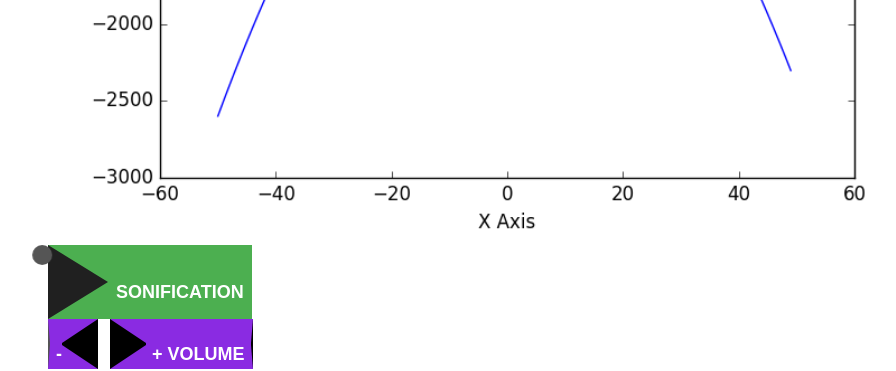
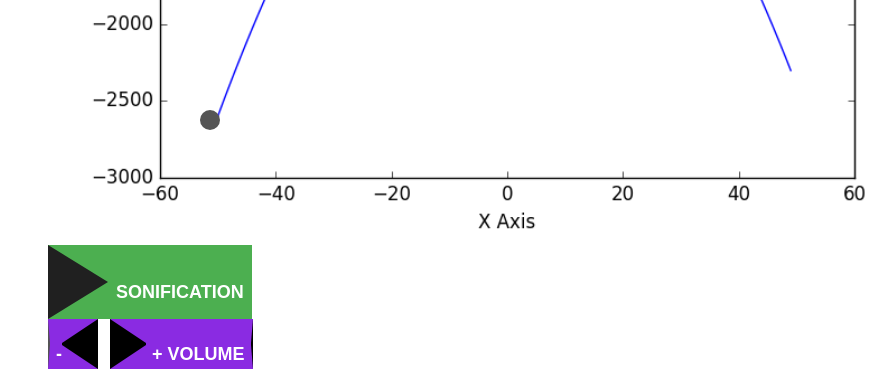
Before and after one commit to rbobkoskie3/rbobkoskie3.github.io, a Jekyll site: the page built from parabola/index.html, in a window 1280 px wide. Shown: the part 833-1204 px from the top of the page, without its empty margins (144-1040 px from the left). Built offline with Jekyll 4.4.1, drawn with Linux system fonts in a browser that asks for light colours.

Commit message:
Add files via upload

```diff
--- a/parabola/index.html
+++ b/parabola/index.html
@@ -141,56 +141,71 @@
                 background-color: #555;
                 border-radius: 50%;
 
-                -webkit-animation: xAxis 2.5s infinite cubic-bezier(0.02, 0.01, 0.21, 1);
-                animation: xAxis 2.5s infinite cubic-bezier(0.02, 0.01, 0.21, 1);
+                /*
+                 * Sets up the animation duration, timing-function (or easing)
+                 * and iteration-count. Ensure you use the appropriate vendor-specific
+                 * prefixes as well as the official syntax for now. Remember, tools like
+                 * CSS Please are your friends!
+                 */
+                // -webkit-animation: myOrbit 4s linear infinite; /* Chrome, Safari 5 */
+                //    -moz-animation: myOrbit 4s linear infinite; /* Firefox 5-15 */
+                //      -o-animation: myOrbit 4s linear infinite; /* Opera 12+ */
+                //         animation: myOrbit 4s linear infinite; /* Chrome, Firefox 16+,
+                                                                   * IE 10+, Safari 5 */
+
+                -webkit-animation-play-state:paused;
+                -moz-animation-play-state:paused;
+                -o-animation-play-state:paused;
+                animation-play-state:paused;
+
+                -webkit-animation-name: tracePlt;            /* Safari 4.0 - 8.0 */
+                -webkit-animation-duration: 5s;              /* Safari 4.0 - 8.0 */
+                -webkit-animation-iteration-count: infinite; /* Safari 4.0 - 8.0 */
+                -webkit-animation-direction: normal;         /* Safari 4.0 - 8.0 */
+                -webkit-transition-timing-function: linear;  /* Safari 4.0 - 8.0 */
+                -webkit-transition-timing-function: cubic-bezier(1,0,0,1);
+
+                -moz-animation-name: tracePlt;
+                -moz-animation-duration: 5s;
+                -moz-animation-iteration-count: infinite;
+                -moz-animation-direction: normal;
+                -moz-transition-timing-function: linear;
+
+                -o-animation-name: tracePlt;
+                -o-animation-duration: 5s;
+                -o-animation-iteration-count: infinite;
+                -o-animation-direction: normal;
+                -o-transition-timing-function: linear;
+
+                animation-name: tracePlt;
+                animation-duration: 5s;
+                animation-iteration-count: infinite;
+                animation-direction: normal;
+                // transition-timing-function: linear;
+                transition-timing-function: cubic-bezier(1,0,0,1);
+                // transition-timing-function: ease;
         }
 
-        #myAnimation::after {
-                content: '';
-                display: block;
-                width: 20px;
-                height: 20px;
-                border-radius: 20px;
-
-                -webkit-animation: yAxis 2.5s infinite cubic-bezier(0.3, 0.27, 0.07, 1.64);
-                animation: yAxis 2.5s infinite cubic-bezier(0.3, 0.27, 0.07, 1.64);
+        /* Safari 4.0 - 8.0 */
+        @-webkit-keyframes tracePlt {
+            0%   {left:17%; top:15%;}
+            100% {left:80%; top:80%;}
         }
-
-@-webkit-keyframes yAxis {
-  50% {
-    -webkit-animation-timing-function: cubic-bezier(0.02, 0.01, 0.21, 1);
-    animation-timing-function: cubic-bezier(0.02, 0.01, 0.21, 1);
-    -webkit-transform: translateY(-100px);
-    transform: translateY(-100px);
-  }
-}
-
-@keyframes yAxis {
-  50% {
-    -webkit-animation-timing-function: cubic-bezier(0.02, 0.01, 0.21, 1);
-    animation-timing-function: cubic-bezier(0.02, 0.01, 0.21, 1);
-    -webkit-transform: translateY(-100px);
-    transform: translateY(-100px);
-  }
-}
-
-@-webkit-keyframes xAxis {
-  50% {
-    -webkit-animation-timing-function: cubic-bezier(0.3, 0.27, 0.07, 1.64);
-    animation-timing-function: cubic-bezier(0.3, 0.27, 0.07, 1.64);
-    -webkit-transform: translateX(100px);
-    transform: translateX(100px);
-  }
-}
-
-@keyframes xAxis {
-  50% {
-    -webkit-animation-timing-function: cubic-bezier(0.3, 0.27, 0.07, 1.64);
-    animation-timing-function: cubic-bezier(0.3, 0.27, 0.07, 1.64);
-    -webkit-transform: translateX(100px);
-    transform: translateX(100px);
-  }
-}
+        @-moz-keyframes tracePlt {
+            0%   {left:17%; top:15%;}
+            100% {left:80%; top:80%;}
+        }
+        @-o-keyframes tracePlt {
+            0%   {left:17%; top:15%;}
+            100% {left:80%; top:80%;}
+        }
+        /* Standard syntax */
+        @keyframes tracePlt {
+            0%   {left:17%; top:80%;}
+            50%  {transform: rotate(0deg) translateX(30px) translateY(30px) rotate(0deg);}
+            75%  {transform: rotate(50deg) translateX(430px) translateY(430px) rotate(50deg);}
+            100% {left:80%; top:80%;}
+        }
 
         /*
         // *********************************
```
